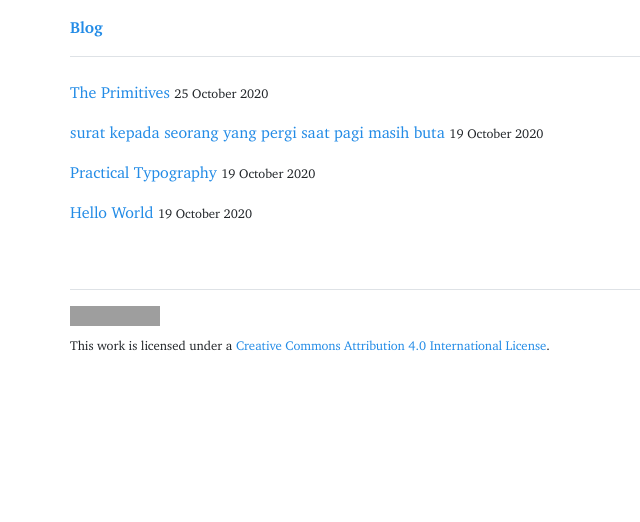
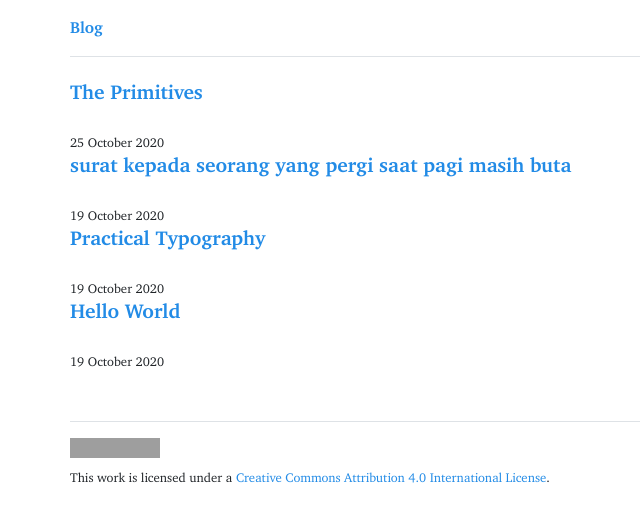
Before and after one commit to reedeeng/blog, a Jekyll site: the page built from index.html, in a window 1280 px wide. Shown: the top 522 px of the page, without its empty margins (274-914 px from the left). Built offline with Jekyll 4.4.1, drawn with Linux system fonts in a browser that asks for light colours; the list of posts is cut into pages by our own code; grey boxes are pictures that could not be loaded.

Commit message:
Update index.html

```diff
--- a/index.html
+++ b/index.html
@@ -4,12 +4,14 @@ title: Home
 ---
 
 <div>
-  <ul class="post-list">
+  <article class="post-list">
   {% for post in paginator.posts %}
-    <li class="post-list-item">
-      <a href="{{ post.url | relative_url }}">{{ post.title }}</a>
+    <header class="post-list-item">
+      <h3><a href="{{ post.url | relative_url }}">{{ post.title }}</a></h3>
+    </header>
+    <footer>
       <time datetime="{{ post.date | date_to_xmlschema }}"><small>{{ post.date | date_to_long_string }}</small></time>
-    </li>
+    </footer>
   {% endfor %}
-  </ul>
+  </article>
 </div>
```
